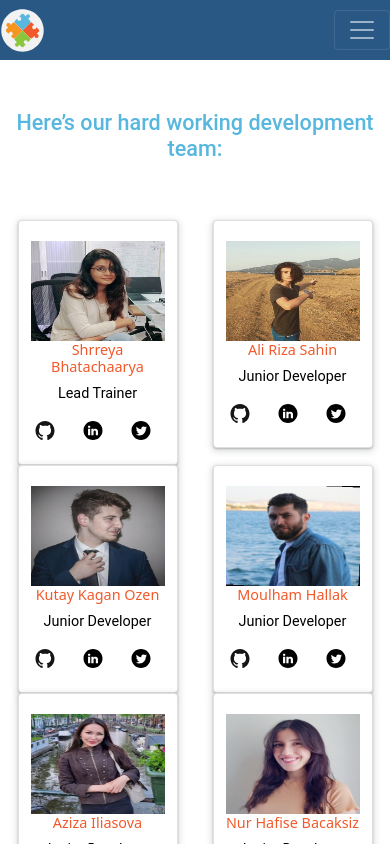
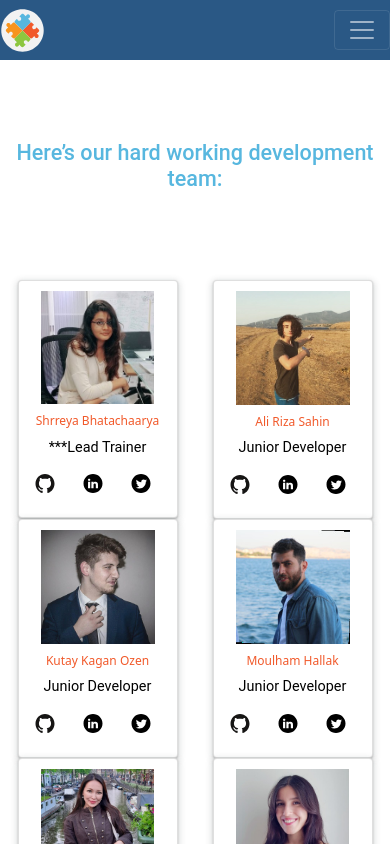
Before and after one commit to ReCoded-Org/capstone-turkey-love-thy-neighbour, a React (Create React App) app: page /our-team in a window 390 px wide. Shown: the top 844 px of the page. Built offline with nearby package versions, Linux system fonts and the light colour scheme; no server answers.

Commit message:
Add font size responsiveness

```diff
--- a/src/containers/OurTeam/index.jsx
+++ b/src/containers/OurTeam/index.jsx
@@ -23,13 +23,8 @@ function OurTeam() {
         <Card className="carda d-flex flex-column align-items-center justify-content-center">
           <img src={imgShrreya} alt="img" className="img-fluid" />
           <Card.Title> Shrreya Bhatachaarya </Card.Title>
-          <p>Lead Trainer</p>
-          <Col
-            xs={12}
-            sm={12}
-            md={4}
-            className="social-media-logos d-flex flex-row justify-content-center"
-          >
+          <p>***Lead Trainer</p>
+          <Col className="social-media-logos d-flex flex-row justify-content-center">
             {" "}
             <a
               href="https://www.github.com"
--- a/src/containers/OurTeam/index.scss
+++ b/src/containers/OurTeam/index.scss
@@ -3,17 +3,18 @@
 h4 {
   color: $logo-blue;
   text-align: center;
-  padding-top: 50px;
+  padding-top: 80px;
+font-size: 200px;
   @media screen and (min-width: 768px) {
-    margin-bottom: 30px !important;
-    font-size: 40px !important;
+    margin-bottom: 40px !important;
+    // font-size: 100% !important;
   }
 }
 
 .ourteam-content-row {
   margin: 0 !important;
-  padding-top: 50px;
-  padding-bottom: 120px;
+  padding-top: 80px;
+  padding-bottom: 200px;
   display: flex;
   justify-content: space-around;
 // @media screen and (max-width: 374px){
@@ -36,32 +37,34 @@ svg {
   height: 50%;
   display: flex;
   flex-direction: row;
-    //  @media screen and (max-width: 424px){
-    //  height: 20px;
-    //  }
-    //  @media screen and (max-width: 425px) and (min-width: 1023px) {
-    //  height: 25px;
-    //  }
+     @media screen and (max-width: 374px){
+      width: 28px;
+      height: 48px;
+     }
+     @media screen and (max-width: 991px) and (min-width: 768px) {
+      width: 28px;
+      height: 48px;
+     }
   }
 
 
  .img-fluid {
-  @media screen and (max-width: 374px){
-    height: 100px;
-    width: auto;
-    padding-top: 20px;
-  }
-  @media screen and (max-width: 425px) and (min-width: 375px) {
-    height: 120px;
-    width: 140px;
-    padding-top: 20px;
-  }
-  @media screen and (max-width: 768px) and (min-width: 426px) {
-    height: 170px;
-    width: auto;
+  // @media screen and (max-width: 374px){
+  //   height: 100px;
+  //   width: auto;
+  //   padding-top: 20px;
+  // }
+  // @media screen and (max-width: 425px) and (min-width: 375px) {
+  //   height: 120px;
+  //   width: 140px;
+  //   padding-top: 20px;
+  // }
+  @media screen and (max-width: 768px){
+    // height: 170px;
+    // width: auto;
     padding: 10px;
   }
-  @media screen and (min-width: 769px) {
+  @media screen and (min-width: 768px) {
     height: 100%;
     width: 100%;
     padding:5px
@@ -96,9 +99,9 @@ padding-bottom: 5px;
 display: flex;
 justify-content: space-around;
     }
-    // @media screen and (max-width: 1023px) and (min-width: 768px) {
+    // @media screen and (max-width: 991px) and (min-width: 768px) {
     //   height: 350px;
-    //   width: 170px;
+    //   width: 130px;
     // }
   }
 
@@ -106,25 +109,55 @@ justify-content: space-around;
 p{
   color: black;
   font-size: 90%;
+  @media screen and (max-width: 1399px) and (min-width: 1200px){
+    font-size: 18px;
+     }
+     @media screen and (max-width: 1199px) and (min-width: 992px){
+      font-size: 15px;
+       }
+       @media screen and (max-width: 374px) {
+        font-size: 80%;
+         }
 }
 
   .card-title {
     text-align: center;
-    // transition: all ease-in-out 300ms;
     color: $logo-red;
-    font-size: 90%;
-    // @media screen and (max-width: 374px){
-    // font-size: 10px;
+
+    @media screen and (max-width: 1399px) and (min-width: 1200px){
+      font-size: 25px;
+       }
+       @media screen and (max-width: 1199px) and (min-width: 992px){
+        font-size: 20px;
+         }
+         @media screen and (max-width: 424px) and (min-width: 375px) {
+          font-size: 12px;
+           }
+         @media screen and (max-width: 374px) {
+          font-size: 80%;
+           }
+    // font-size: 100%;
+    //      @media screen and (max-width: 424px){
+    //  height: 20px;
     //  }
-    //  @media screen and (max-width: 424px) and (min-width: 375px) {
-    //    font-size: 15px;
+    //  @media screen and (max-width: 425px) and (min-width: 1023px) {
+    //  height: 25px;
     //  }
-    //  @media screen and (max-width: 768px) and (min-width: 425px) {
-    //    font-size: 15px;
-    //  }
-    //  @media screen and (max-width: 1023px) and (min-width: 769px) {
-    //    font-size: 18px;
-    //  }
+//     @media screen and (max-width: 374px){
+//        font-size: 100%;
+//      }
+//      @media screen and (max-width: 424px) and (min-width: 375px) {
+//           font-size: 60%;
+//      }
+//      @media screen and (max-width: 768px) and (min-width: 425px) {
+//           font-size: 100%;
+//      }
+//      @media screen and (max-width: 1119px) and (min-width: 769px) {
+//       font-size: 60%;
+//  }
+//      @media screen and (max-width: 1400px) and (min-width: 1200px) {
+//           font-size: 80%;
+//      }
   }
 
   .card:hover {
```
